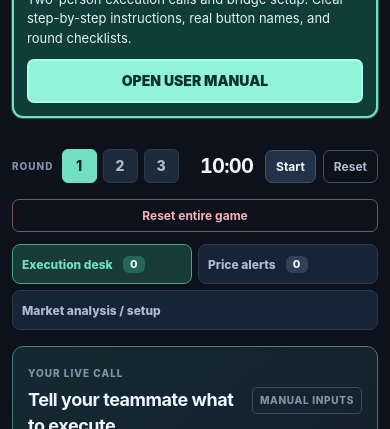
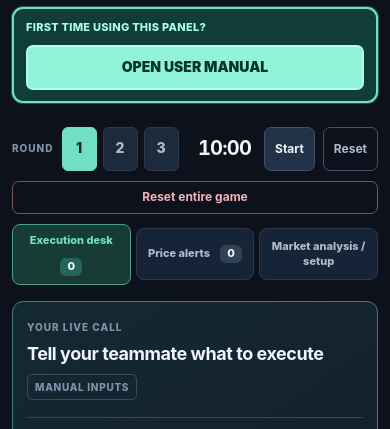
Before and after one commit to ABCPeter123/HRT-Game, a website with bundled scripts: page baskets/index.html in a window 390 px wide. Shown: the part 133-562 px from the top of the page. Built offline with nearby package versions, Linux system fonts and the light colour scheme.

Commit message:
Enable shared mobile responsive layout on baskets

```diff
--- a/baskets/index.html
+++ b/baskets/index.html
@@ -7,8 +7,9 @@
 <meta name="description" content="Baskets live exchange decision panel for WQC Fall 2026. Fair values, event-flow, orders, and opponent counterplay calculated locally.">
 <title>Baskets | Quant Comp 2026</title>
 <link rel="stylesheet" href="./styles.css">
+<link rel="stylesheet" href="../mobile.css">
 </head>
-<body>
+<body class="game-baskets">
 <div class="shell">
   <header class="masthead">
     <div class="brand">
```
